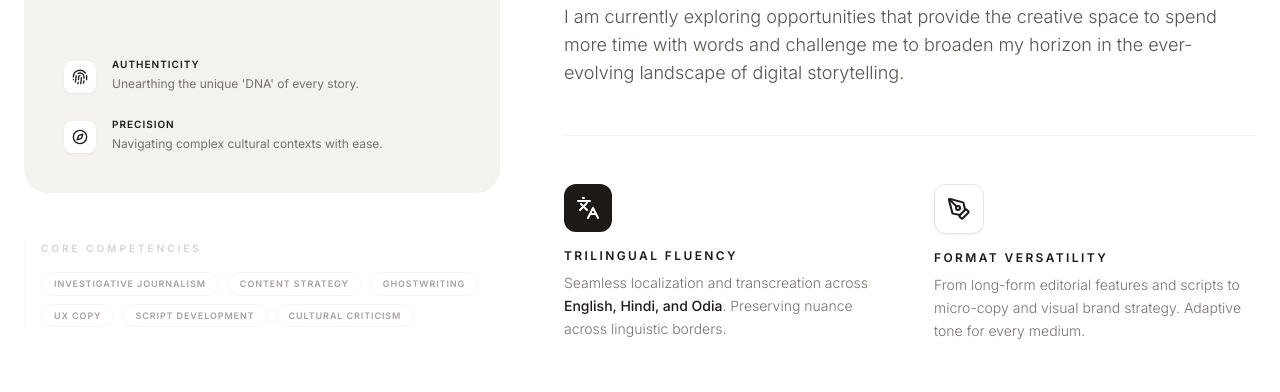
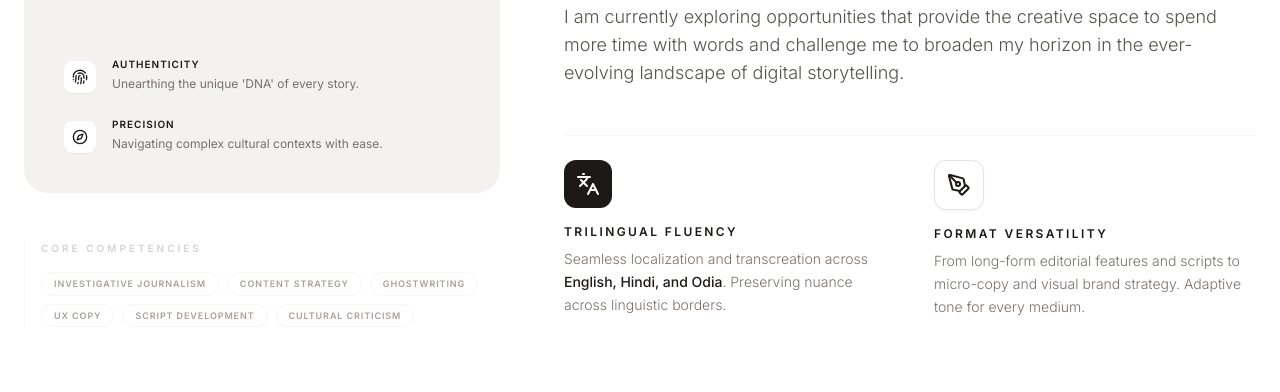
Before and after one commit to sonakhirumi/sonakhi-portfolio, a React (Vite) app: page / in a window 1280 px wide. Shown: the part 1324-1716 px from the top of the page. Built offline with nearby package versions, Linux system fonts and the light colour scheme; no server answers; a web font is replaced by a local one.

Commit message:
Reduce spacing between About prose and Trilingual Fluency section

```diff
--- a/components/About.tsx
+++ b/components/About.tsx
@@ -94,7 +94,7 @@ const About: React.FC = () => {
             </p>
           </div>
 
-          <div className="grid sm:grid-cols-2 gap-12 pt-12 border-t border-stone-100">
+          <div className="grid sm:grid-cols-2 gap-12 pt-6 border-t border-stone-100">
             <div className="group space-y-4">
               <div className="inline-flex items-center justify-center p-3 bg-stone-900 text-white rounded-xl transition-transform group-hover:-translate-y-1">
                 <Languages className="w-6 h-6" />
```
